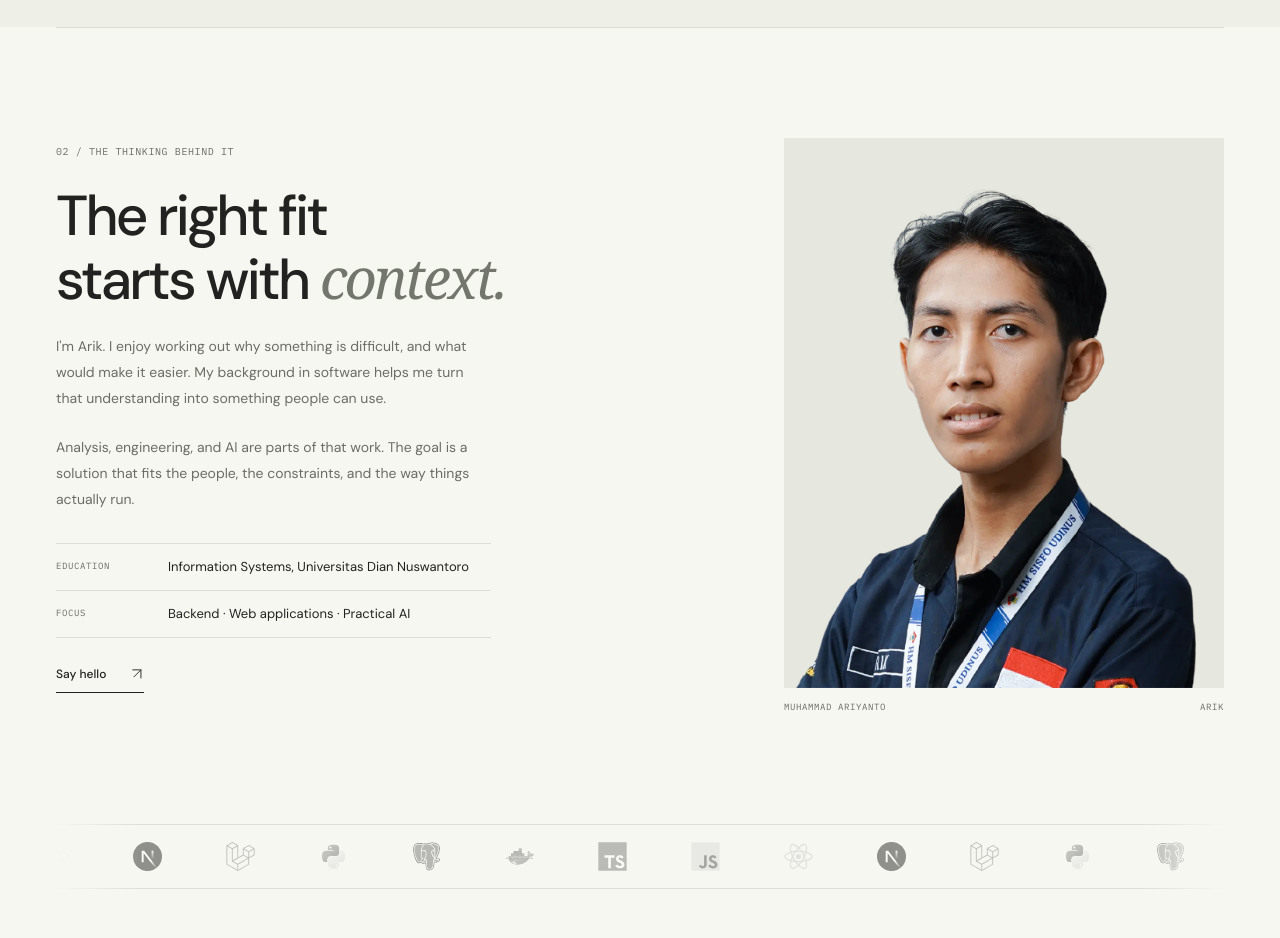
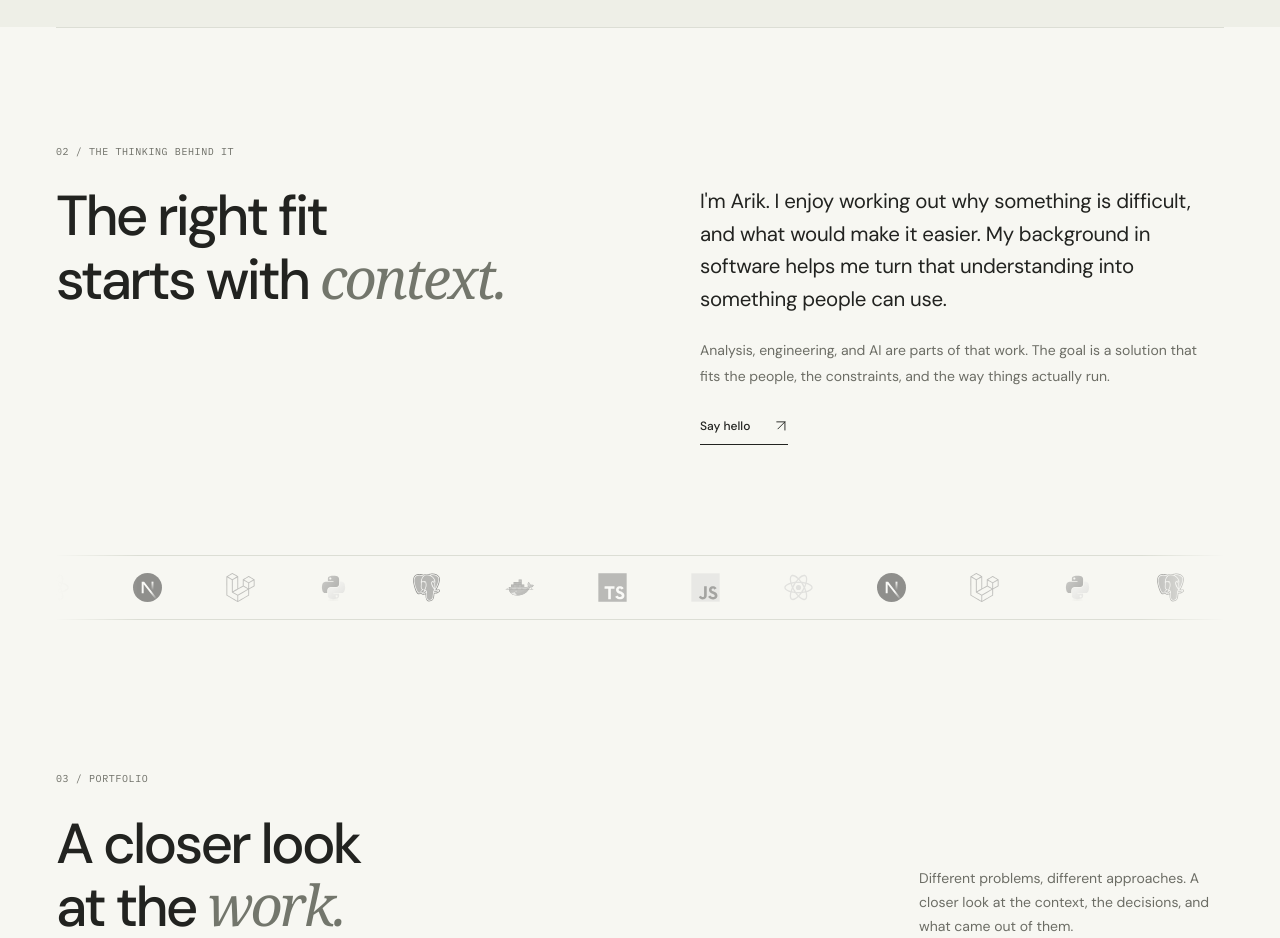
Before and after one commit to arikmhm/web-portofolio, an Astro site: page / in a window 1280 px wide. Shown: the part 3600-4538 px from the top of the page. Built offline with nearby package versions, Linux system fonts and the light colour scheme; Astro itself is replaced by a stand-in of ours.

Commit message:
feat: simplify about to an editorial split without photo or facts
Heading on the left; a larger lead paragraph and the supporting line on
the right, top-aligned with the heading.

Co-Authored-By: Claude Opus 5.5 <noreply@anthropic.com>

```diff
--- a/src/components/About.astro
+++ b/src/components/About.astro
@@ -1,25 +1,15 @@
 ---
 import Arrow from './Arrow.astro';
-
-const facts = [
-  { label: 'EDUCATION', value: 'Information Systems, Universitas Dian Nuswantoro' },
-  { label: 'FOCUS', value: 'Backend · Web applications · Practical AI' },
-];
 ---
 
 <section class="about section container" id="about" aria-labelledby="about-title">
-  <div class="about-intro">
+  <div>
     <span class="eyebrow">02 / THE THINKING BEHIND IT</span>
     <h2 id="about-title">The right fit<br>starts with <em>context.</em></h2>
-    <p>I'm Arik. I enjoy working out why something is difficult, and what would make it easier. My background in software helps me turn that understanding into something people can use.</p>
+  </div>
+  <div class="about-body">
+    <p class="about-lead">I'm Arik. I enjoy working out why something is difficult, and what would make it easier. My background in software helps me turn that understanding into something people can use.</p>
     <p>Analysis, engineering, and AI are parts of that work. The goal is a solution that fits the people, the constraints, and the way things actually run.</p>
-    <dl class="about-facts">
-      {facts.map((fact) => <div><dt>{fact.label}</dt><dd>{fact.value}</dd></div>)}
-    </dl>
     <a class="text-link" href="#contact">Say hello <Arrow /></a>
   </div>
-  <figure class="about-photo">
-    <div class="about-frame"><img src="/images/arik-photo.webp" alt="Portrait of Muhammad Ariyanto (Arik), wearing a navy shirt and a university lanyard" width="1133" height="1700" loading="lazy" decoding="async"></div>
-    <figcaption><span>MUHAMMAD ARIYANTO</span><span>ARIK</span></figcaption>
-  </figure>
 </section>
--- a/src/styles/global.css
+++ b/src/styles/global.css
@@ -72,17 +72,11 @@ h2 em { color:#73766c; }
 .project-caption p { font-size:12px; margin-top:5px; }
 .project-status { font:9px/2 var(--mono); color:var(--muted); white-space:nowrap; padding-top:5px; }
 .about { display:grid; grid-template-columns:1fr 1fr; gap:120px; align-items:start; border-top:1px solid var(--line); }
-.about-intro > p { max-width:435px; margin-top:23px; font-size:14px; line-height:1.85; }
-.about-facts { max-width:435px; margin:30px 0 0; }
-.about-facts div { display:grid; grid-template-columns:96px minmax(0,1fr); gap:16px; padding-block:12px; border-top:1px solid var(--line); }
-.about-facts div:last-child { border-bottom:1px solid var(--line); }
-.about-facts dt { font:9px/2.2 var(--mono); letter-spacing:.6px; color:var(--muted); }
-.about-facts dd { margin:0; font-size:13px; }
-/* Cut-out portrait on a neutral panel; anchored to the bottom so the crop only trims empty space above the head. */
-.about-photo { justify-self:end; width:min(100%,440px); margin:0; }
-.about-frame { aspect-ratio:4 / 5; overflow:hidden; background:#e6e8e0; }
-.about-frame img { display:block; width:100%; height:100%; object-fit:cover; object-position:50% 100%; }
-.about-photo figcaption { display:flex; justify-content:space-between; margin-top:12px; font:9px/1.6 var(--mono); letter-spacing:.6px; color:var(--muted); }
+/* Editorial split: heading left, lead paragraph and supporting text right, top-aligned with the heading. */
+.about-body { max-width:520px; padding-top:47px; }
+.about-body p { font-size:14px; line-height:1.85; }
+.about-body p + p { margin-top:22px; }
+.about-body .about-lead { font-size:clamp(18px,1.6vw,21px); line-height:1.6; letter-spacing:-.3px; color:var(--ink); }
 .experience { border-top:1px solid var(--line); }
 .contact { background:#252923; color:var(--paper); padding:43px 50px 55px; }
 .contact-top { display:flex; justify-content:space-between; align-items:center; }
@@ -150,7 +144,7 @@ h2 em { color:#73766c; }
  .project-caption h3 { font-size:20px; }
  .project-caption p { font-size:12px; }
  .about { grid-template-columns:1fr; gap:40px; }
- .about-photo { justify-self:start; max-width:420px; }
+ .about-body { padding-top:0; }
  .contact { padding:28px 24px 35px; }
  .contact-main { margin-top:25px; }
  .contact h2 { font-size:72px; }
```
